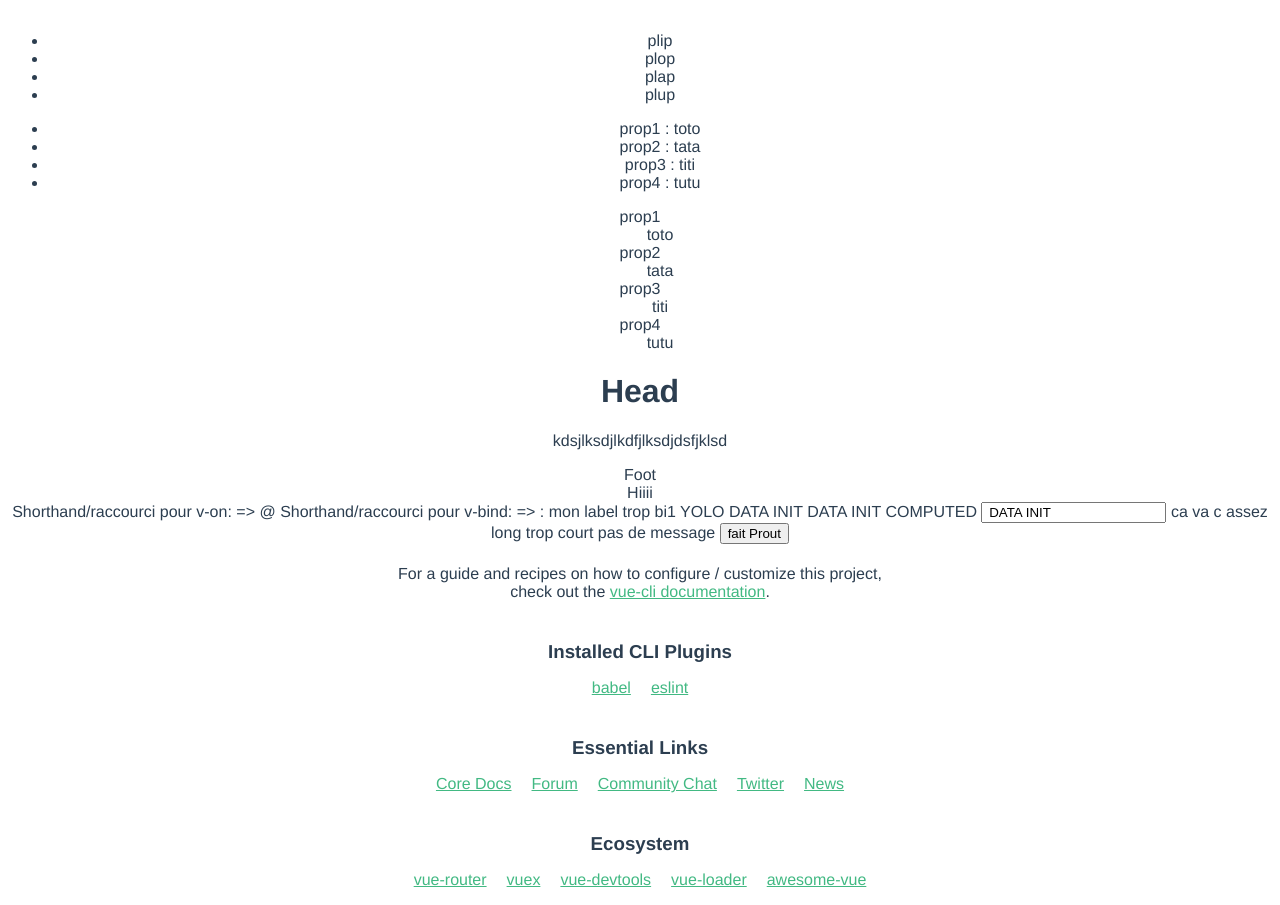
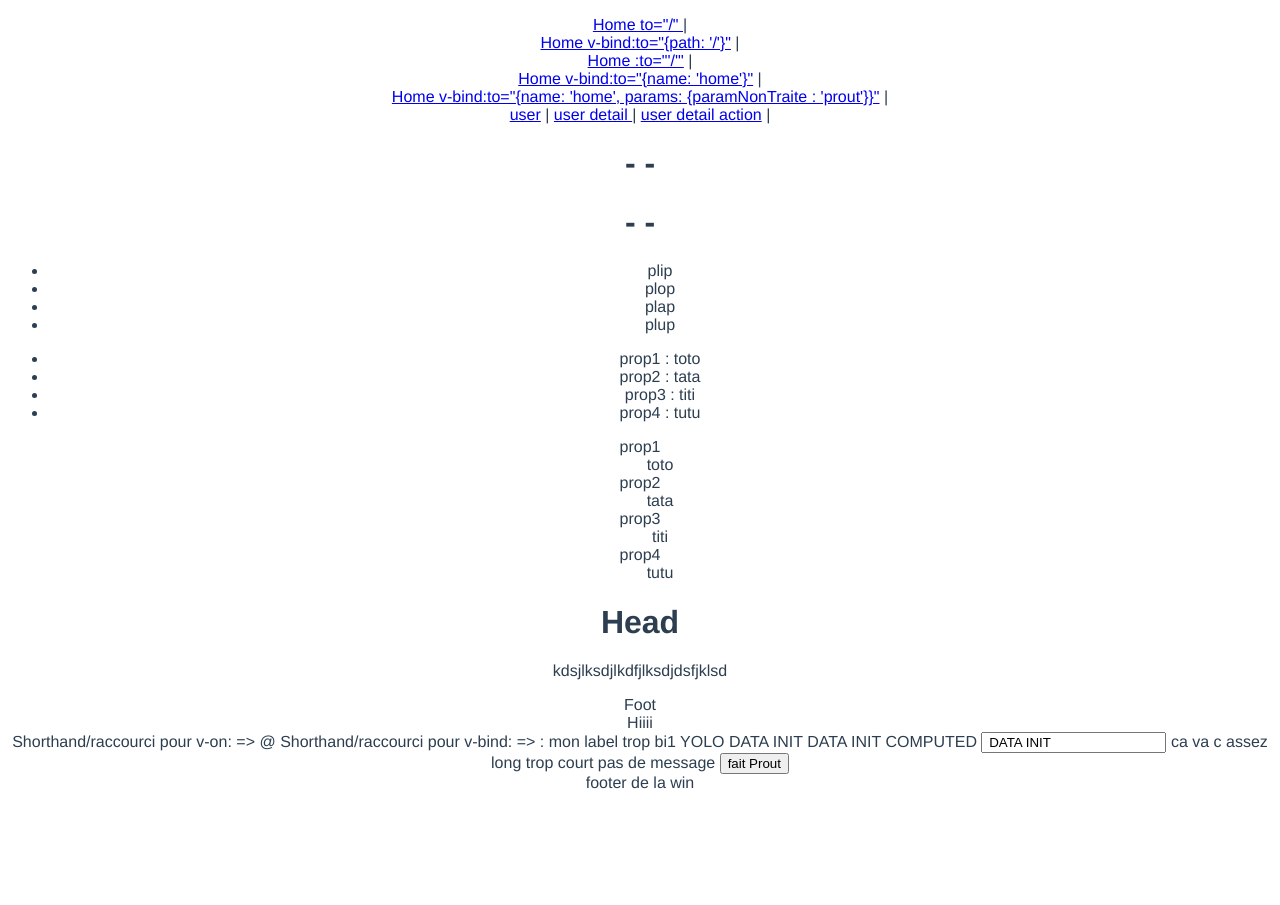
Before and after one commit to poppan/b3_2021_vue, a Vue app: page / in a window 1280 px wide. Shown: the part 248-1153 px from the top of the page. After the commit the page ends 1048 px from the top, so only its background shows below. Built offline with nearby package versions, Linux system fonts and the light colour scheme; the HTML template or start-up script is replaced by a standard one.

Commit message:
nested routes / routes imbriquées => passthrough

```diff
--- a/src/App.vue
+++ b/src/App.vue
@@ -1,7 +1,31 @@
 <template>
   <div id="app">
-    <img alt="Vue logo" src="./assets/logo.png">
-    <router-view/>
+    <header>
+      <img alt="Vue logo" src="./assets/logo.png">
+      <nav>
+        <router-link to="/">Home to="/" </router-link> |<br/>
+
+          <router-link v-bind:to="{path: '/'}">Home v-bind:to="{path: '/'}"</router-link> |<br/>
+          <router-link :to="'/'">Home :to="'/'"</router-link> |<br/>
+
+        <router-link v-bind:to="{name: 'home'}">Home v-bind:to="{name: 'home'}"</router-link> |<br/>
+        <router-link :to="{name: 'home', params: {paramNonTraite : 'prout'}}">Home v-bind:to="{name: 'home', params: {paramNonTraite : 'prout'}}"</router-link> |<br/>
+
+
+
+        <router-link to="/user">user</router-link> |
+        <router-link to="/user/monUserId1">user detail </router-link> |
+        <router-link to="/user/monUserId2/action/monActionDeUser">user detail action</router-link> |
+      </nav>
+    </header>
+
+    <router-view/> <!-- name="default" -->
+    <router-view name="main"/>
+    <router-view name="aside"/>
+
+  <footer>
+    footer de la win
+  </footer>
   </div>
 </template>
 
@@ -9,6 +33,11 @@
 export default {
   name: 'App',
   components: {
+  },
+  data: function(){
+    return {
+      lyonOuMarseille : 48
+    }
   }
 }
 </script>
--- a/src/router/index.js
+++ b/src/router/index.js
@@ -9,19 +9,72 @@ const routes = [
     name: 'home',
     // component: Home
     components: {
-      default : () => import(/* webpackChunkName: "home" */ '../views/HelloWorld.vue'),
+      default: () => import(/* webpackChunkName: "home" */ '../views/Home.vue'),
+    },
+    props: true
+  },
+  {
+    path: '/user',
+    name: 'client',
+    // component: Home
+    components: {
+      default: () => import(/* webpackChunkName: "home" */ '../views/User.vue'),
     }
   },
   {
-    path: '/user/:user_id/action/:action',
-    name: 'user',
-    // component: Home
-    components: {
-      default : () => import(/* webpackChunkName: "home" */ '../views/HelloWorld.vue'),
-    },
-    props:{
-      saucisse : 'toulouse'
-    }
+    // utilisation de pattern pour affectation de params, i.E /user/25 => $route.params.user = 25
+
+
+    //  ## CHEMINS IMBRIQUES ##
+
+    /*
+    path = lat long / coord geo
+    name = nom de la ville
+
+    Prenons de cas de Paris -> Lyon -> Marseille
+    https://www.google.fr/maps/dir/Paris/Marseille/@46.0580098,1.5910633,7z/data=!3m1!4b1!4m14!4m13!1m5!1m1!1s0x47e66e1f06e2b70f:0x40b82c3688c9460!2m2!1d2.3522219!2d48.856614!1m5!1m1!1s0x12c9bf4344da5333:0x40819a5fd970220!2m2!1d5.36978!2d43.296482!3e0
+     */
+
+
+    path: '/user/:user_id', // autoroute [A6]
+
+
+    // -> /user/25 => $route.params.user = 25
+    // -> (pattern/motif)                 /color/:color_value
+    // => (uri)                 http://.../color/rouge
+    // => (params) $route.params.color_value = "rouge"
+
+    // component: user detail
+    // name: 'userdetail',
+      components: {
+        default: () => import(/* webpackChunkName: "home" */ '../views/User.vue'),
+      },
+      children: [
+        {
+          // la ca repond si j'appelle http://localhost:8080/user/xxxx
+
+          path: '', // pas de suite, donc fin de l'[A6]  = lyon
+          name: 'userdetail',
+          components: {
+            default: () => import(/* webpackChunkName: "home" */ '../views/User/UserDetail.vue'),
+          },
+          // transfert de props a la view, /!\ il faut que la view les autorise
+          props: {
+            saucisse: 'lyon'
+          },
+        },
+        {
+          // la ca repond si j'appelle http://localhost:8080/user/xxxx/action/yyy
+          path: 'action/:action',  // ensuite emprunter l'[A7] = Marseille
+          name: 'userdetailaction',
+          components: {
+            default: () => import(/* webpackChunkName: "home" */ '../views/User/UserDetailAction.vue'),
+          },
+          props: {
+            saucisse: 'marseille'
+          },
+        }
+      ]
   }
 ]
 
--- a/src/views/HelloWorld.vue
+++ /dev/null
@@ -1,73 +0,0 @@
-<template>
-  <div class="hello">
-
-    <InputBlock monAttribut="YOLO">
-      <h1 slot="header">Head</h1>
-      <p>kdsjlksdjlkdfjlksdjdsfjklsd</p>
-      <aside slot="footer">Foot</aside>
-      <aside slot="poney">Hiiii</aside>
-    </InputBlock>
-
-    <h1>{{ msg }}</h1>
-    <p>
-      For a guide and recipes on how to configure / customize this project,<br>
-      check out the
-      <a href="https://cli.vuejs.org" target="_blank" rel="noopener">vue-cli documentation</a>.
-    </p>
-    <h3>Installed CLI Plugins</h3>
-    <ul>
-      <li><a href="https://github.com/vuejs/vue-cli/tree/dev/packages/%40vue/cli-plugin-babel" target="_blank" rel="noopener">babel</a></li>
-      <li><a href="https://github.com/vuejs/vue-cli/tree/dev/packages/%40vue/cli-plugin-eslint" target="_blank" rel="noopener">eslint</a></li>
-    </ul>
-    <h3>Essential Links</h3>
-    <ul>
-      <li><a href="https://vuejs.org" target="_blank" rel="noopener">Core Docs</a></li>
-      <li><a href="https://forum.vuejs.org" target="_blank" rel="noopener">Forum</a></li>
-      <li><a href="https://chat.vuejs.org" target="_blank" rel="noopener">Community Chat</a></li>
-      <li><a href="https://twitter.com/vuejs" target="_blank" rel="noopener">Twitter</a></li>
-      <li><a href="https://news.vuejs.org" target="_blank" rel="noopener">News</a></li>
-    </ul>
-    <h3>Ecosystem</h3>
-    <ul>
-      <li><a href="https://router.vuejs.org" target="_blank" rel="noopener">vue-router</a></li>
-      <li><a href="https://vuex.vuejs.org" target="_blank" rel="noopener">vuex</a></li>
-      <li><a href="https://github.com/vuejs/vue-devtools#vue-devtools" target="_blank" rel="noopener">vue-devtools</a></li>
-      <li><a href="https://vue-loader.vuejs.org" target="_blank" rel="noopener">vue-loader</a></li>
-      <li><a href="https://github.com/vuejs/awesome-vue" target="_blank" rel="noopener">awesome-vue</a></li>
-    </ul>
-
-  </div>
-</template>
-
-<script>
-
-import InputBlock from "@/components/InputBlock"
-
-export default {
-  name: 'HelloWorld',
-  components : {
-    InputBlock
-  },
-  props: {
-    msg: String
-  }
-}
-</script>
-
-<!-- Add "scoped" attribute to limit CSS to this component only -->
-<style scoped>
-h3 {
-  margin: 40px 0 0;
-}
-ul {
-  list-style-type: none;
-  padding: 0;
-}
-li {
-  display: inline-block;
-  margin: 0 10px;
-}
-a {
-  color: #42b983;
-}
-</style>
--- /dev/null
+++ b/src/views/Home.vue
@@ -0,0 +1,77 @@
+<template>
+  <div class="hello">
+
+
+    <h1>- {{ msg }} -</h1>
+    <h1>- {{ saucisse }} -</h1>
+
+    <InputBlock monAttribut="YOLO">
+      <h1 slot="header">Head</h1>
+      <p>kdsjlksdjlkdfjlksdjdsfjklsd</p>
+      <aside slot="footer">Foot</aside>
+      <aside slot="poney">Hiiii</aside>
+    </InputBlock>
+
+<!--    <p>-->
+<!--      For a guide and recipes on how to configure / customize this project,<br>-->
+<!--      check out the-->
+<!--      <a href="https://cli.vuejs.org" target="_blank" rel="noopener">vue-cli documentation</a>.-->
+<!--    </p>-->
+<!--    <h3>Installed CLI Plugins</h3>-->
+<!--    <ul>-->
+<!--      <li><a href="https://github.com/vuejs/vue-cli/tree/dev/packages/%40vue/cli-plugin-babel" target="_blank" rel="noopener">babel</a></li>-->
+<!--      <li><a href="https://github.com/vuejs/vue-cli/tree/dev/packages/%40vue/cli-plugin-eslint" target="_blank" rel="noopener">eslint</a></li>-->
+<!--    </ul>-->
+<!--    <h3>Essential Links</h3>-->
+<!--    <ul>-->
+<!--      <li><a href="https://vuejs.org" target="_blank" rel="noopener">Core Docs</a></li>-->
+<!--      <li><a href="https://forum.vuejs.org" target="_blank" rel="noopener">Forum</a></li>-->
+<!--      <li><a href="https://chat.vuejs.org" target="_blank" rel="noopener">Community Chat</a></li>-->
+<!--      <li><a href="https://twitter.com/vuejs" target="_blank" rel="noopener">Twitter</a></li>-->
+<!--      <li><a href="https://news.vuejs.org" target="_blank" rel="noopener">News</a></li>-->
+<!--    </ul>-->
+<!--    <h3>Ecosystem</h3>-->
+<!--    <ul>-->
+<!--      <li><a href="https://router.vuejs.org" target="_blank" rel="noopener">vue-router</a></li>-->
+<!--      <li><a href="https://vuex.vuejs.org" target="_blank" rel="noopener">vuex</a></li>-->
+<!--      <li><a href="https://github.com/vuejs/vue-devtools#vue-devtools" target="_blank" rel="noopener">vue-devtools</a></li>-->
+<!--      <li><a href="https://vue-loader.vuejs.org" target="_blank" rel="noopener">vue-loader</a></li>-->
+<!--      <li><a href="https://github.com/vuejs/awesome-vue" target="_blank" rel="noopener">awesome-vue</a></li>-->
+<!--    </ul>-->
+
+  </div>
+</template>
+
+<script>
+
+import InputBlock from "@/components/InputBlock"
+
+export default {
+  name: 'Home',
+  components : {
+    InputBlock
+  },
+  props: {
+    msg: String,
+    saucisse : String
+  }
+}
+</script>
+
+<!-- Add "scoped" attribute to limit CSS to this component only -->
+<style scoped>
+h3 {
+  margin: 40px 0 0;
+}
+ul {
+  list-style-type: none;
+  padding: 0;
+}
+li {
+  display: inline-block;
+  margin: 0 10px;
+}
+a {
+  color: #42b983;
+}
+</style>
--- /dev/null
+++ b/src/views/User.vue
@@ -0,0 +1,45 @@
+<template>
+  <div class="user">
+
+    <h1>OUECH C LA PAGE USER </h1>
+    msg : {{msg}}
+    saucisse : {{saucisse}}
+    en dessous y'a un router-view
+
+    <br/>
+    <router-view />
+
+  </div>
+</template>
+
+<script>
+
+
+export default {
+  name: 'User',
+  components : {
+  },
+  props: {
+    msg: String,
+    saucisse : String
+  }
+}
+</script>
+
+<!-- Add "scoped" attribute to limit CSS to this component only -->
+<style scoped>
+  h3 {
+    margin: 40px 0 0;
+  }
+  ul {
+    list-style-type: none;
+    padding: 0;
+  }
+  li {
+    display: inline-block;
+    margin: 0 10px;
+  }
+  a {
+    color: #42b983;
+  }
+</style>
--- /dev/null
+++ b/src/views/User/UserDetail.vue
@@ -0,0 +1,39 @@
+<template>
+  <div class="userdetail">
+    <h3>userdetail</h3>
+    msg : {{msg}}
+    saucisse : {{saucisse}}
+  </div>
+</template>
+
+<script>
+
+
+export default {
+  name: 'UserDetail',
+  components : {
+  },
+  props: {
+    msg: String,
+    saucisse : String
+  }
+}
+</script>
+
+<!-- Add "scoped" attribute to limit CSS to this component only -->
+<style scoped>
+  h3 {
+    margin: 40px 0 0;
+  }
+  ul {
+    list-style-type: none;
+    padding: 0;
+  }
+  li {
+    display: inline-block;
+    margin: 0 10px;
+  }
+  a {
+    color: #42b983;
+  }
+</style>
--- /dev/null
+++ b/src/views/User/UserDetailAction.vue
@@ -0,0 +1,39 @@
+<template>
+  <div class="userdetailaction">
+    <h3>userdetailaction</h3>
+    msg : {{msg}}
+    saucisse : {{saucisse}}
+  </div>
+</template>
+
+<script>
+
+
+export default {
+  name: 'UserDetailAction',
+  components : {
+  },
+  props: {
+    msg: String,
+    saucisse : String
+  }
+}
+</script>
+
+<!-- Add "scoped" attribute to limit CSS to this component only -->
+<style scoped>
+h3 {
+  margin: 40px 0 0;
+}
+ul {
+  list-style-type: none;
+  padding: 0;
+}
+li {
+  display: inline-block;
+  margin: 0 10px;
+}
+a {
+  color: #42b983;
+}
+</style>
```
Also changed, not shown: 2 other files (tests, documents, lock files or other folders).
